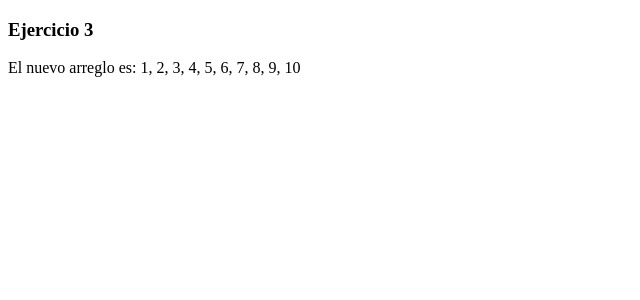
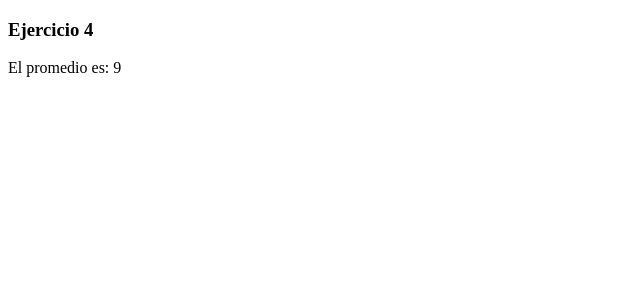
Before and after one commit to eslan94/Deber-TSyReact, a React (Create React App) app: page / in a window 1280 px wide. Shown: the top 300 px of the page, without its empty margins (0-640 px from the left). Built offline with nearby package versions, Linux system fonts and the light colour scheme.

Commit message:
Ejercicio3

```diff
--- a/src/index.tsx
+++ b/src/index.tsx
@@ -15,8 +15,8 @@ root.render(
     {/*<App />*/}
     {/*<Ejercicio1/>*/}
     {/*<Ejercicio2/>*/}
-    <Ejercicio3/>
-    {/*<Ejercicio4/>*/}
+    {/*<Ejercicio3/>*/}
+    <Ejercicio4/>
     {/*<Ejercicio5/>*/}
 
   </React.StrictMode>
--- a/src/typescript/Ejercicio3.tsx
+++ b/src/typescript/Ejercicio3.tsx
@@ -5,12 +5,12 @@ export const Ejercicio3 = () => {
 
     const arregloNumeros = [5,10,15,20,25,30,35,40,45,50];
 
-    const multArreglo  = arregloNumeros.map(x => x / 5);
+    const nuevoArreglo  = arregloNumeros.map(x => x / 5);
 
   return (
     <>
         <h3>Ejercicio 3</h3>
-        <span>El nuevo arreglo es: {multArreglo.join(', ')}</span>
+        <span>El nuevo arreglo es: {nuevoArreglo.join(', ')}</span>
     </>
   )
 }
--- a/src/typescript/Ejercicio4.tsx
+++ b/src/typescript/Ejercicio4.tsx
@@ -23,15 +23,14 @@ export const Ejercicio4 = () =>{
 
 
 
-    const sumarCalificaciones = 10+8+9;
-    const promedio= () =>{
-        return sumarCalificaciones/3;
-    }
+    const sumarCalificaciones = alumnos[0].calificaciones+alumnos[1].calificaciones+alumnos[2].calificaciones;
+
+    const promedio= sumarCalificaciones/alumnos.length;
 
     return(
         <>
             <h3>Ejercicio 4</h3>
-            <span>El promedio es: {}</span>
+            <span>El promedio es: {promedio}</span>
         </>
     )
 
```
